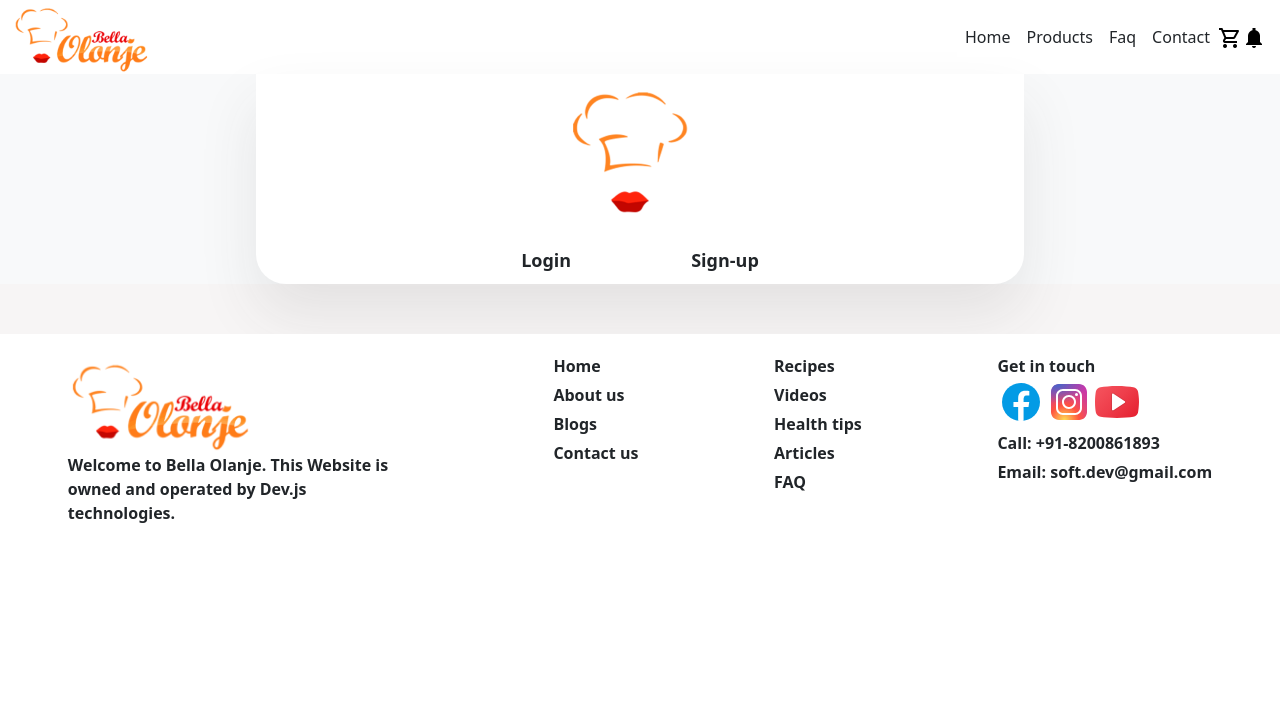
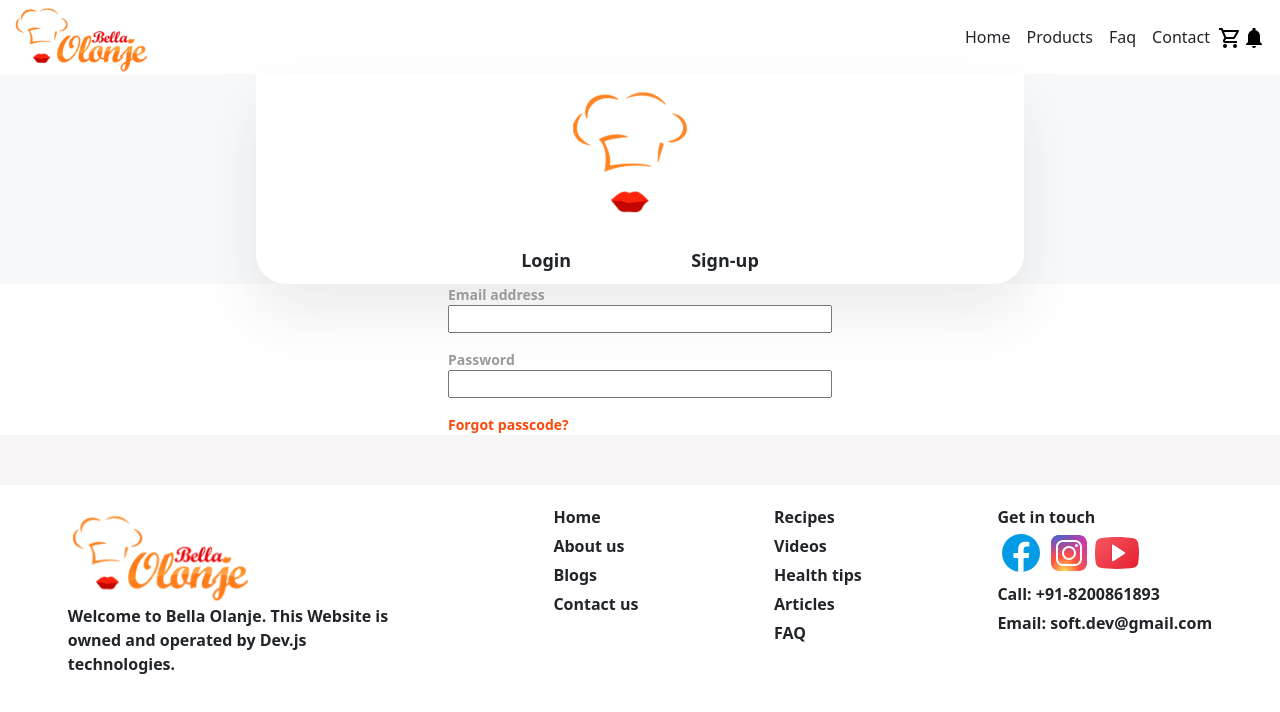
Before and after one commit to bhoihitesh/Shopping-cart-React-node-, a React (Vite) app: page /home in a window 1280 px wide. Both pictures are taken after a click on the item "Contact". Shown: the top 712 px of the page. Built offline with nearby package versions, Linux system fonts and the light colour scheme; no server answers.

Commit message:
auth module added

```diff
--- a/src/Components/Auth.jsx
+++ b/src/Components/Auth.jsx
@@ -1,6 +1,7 @@
 import React from 'react'
 import './auth.scss'
 import bellaChef from '../assets/logo/bella-chef.png'
+import Login from './Login'
 const Auth = () => {
   return (
     <>
@@ -18,6 +19,9 @@
                         </div>
                     </div>
                 </div>
+                <div className="auth-form-container">
+                  <Login/>
+                </div>
             </div>
         </div>
       </div>
--- /dev/null
+++ b/src/Components/Login.jsx
@@ -0,0 +1,38 @@
+import React from 'react'
+import './login.scss'
+const Login = () => {
+  function one(){
+    console.log(name);
+  }
+  function two(){
+    var name = "Code for interview";
+    one();
+  }
+  var name = "hitesh bhoi";
+  two();
+  return (
+    <>
+      <div className="container-fluid">
+        <div className="row">
+            <div className="col-lg-12 d-flex justify-content-center align-items-center">
+                <div className="login-form-container d-flex flex-column justify-content-center align-items-center gap-3">
+                    <div className="email-input d-flex flex-column w-100">
+                        <label htmlFor='email' className='email-lable'>Email address</label>
+                        <input type="email" id="email" />
+                    </div>
+                    <div className="password-input d-flex flex-column w-100">
+                        <label htmlFor='pass' className='password-lable'>Password</label>
+                        <input type="pass" id="pass" />
+                    </div>
+                    <div className="forgot-passcode w-100">
+                    <p>Forgot passcode?</p>
+                    </div>
+                </div>
+            </div>
+        </div>
+      </div>
+    </>
+  )
+}
+
+export default Login
--- a/src/Components/auth.scss
+++ b/src/Components/auth.scss
@@ -34,7 +34,7 @@
   bottom: 0;
   left: 0;
   background-color: #fa4a0c;
-  border-radius: 50%;;
+  // border-radius: 50%;;
 }
 /*** login form button css end ***/
 
@@ -55,7 +55,7 @@
     bottom: 0;
     left: 0;
     background-color: #fa4a0c;
-    border-radius: 50%;
+    // border-radius: 50%;
 }
 /*** Sign-up form button css end ***/
 
@@ -65,10 +65,10 @@
   width: 100% !important;
 }
 .auth-btn-container .login-btn{
-  padding: 5px 30px;
+  padding: 5px 30px !important;
 }
 .auth-btn-container .signup-btn{
-  padding: 5px 30px;
+  padding: 5px 30px !important;
 }
 /*** Sign-up form button css end ***/
 }
--- /dev/null
+++ b/src/Components/login.scss
@@ -0,0 +1,20 @@
+.login-form-container{
+    width: 30%;
+}
+
+
+.email-input .email-lable{
+    font-size: 14px;
+    font-weight: 600;
+    color: #9a9a9d;
+}
+.password-input .password-lable{
+    font-size: 14px;
+    font-weight: 600;
+    color: #9a9a9d;
+}
+.forgot-passcode p{
+    font-size: 14px;
+    font-weight: 600;
+    color:#FA4A0C;
+}
--- a/src/Pages/Home.jsx
+++ b/src/Pages/Home.jsx
@@ -325,7 +325,7 @@
               <img src={alert} alt="alert" className="alert-image" />
             </div>
             <p className="alert-msg">
-              This site is under the development, some UI and Functionalities is
+              This site is under the development, some UI and functionalities is
               borken or coming soon.
             </p>
             <button className="alert-ok-btn" onClick={() => setAlertBox(false)}>
```
